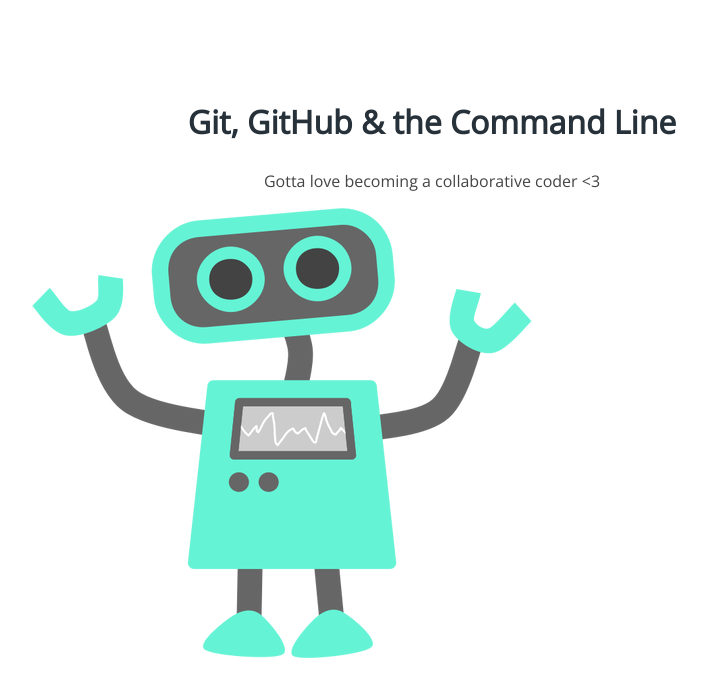
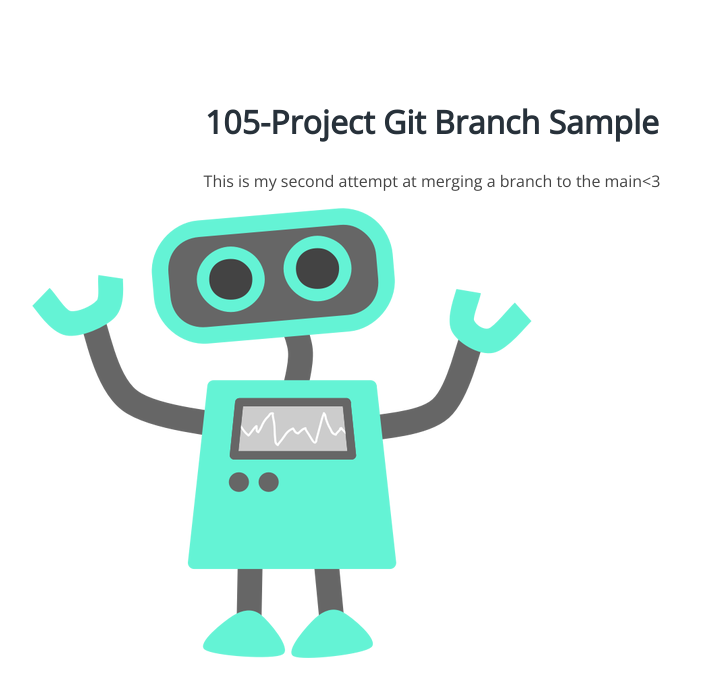
Before and after one commit to lohendricks/105-project, a plain HTML site: page index.html in a window 1280 px wide. Shown: the whole page, without its empty margins (208-915 px from the left). Drawn offline with nearby package versions, Linux system fonts and the light colour scheme.

Commit message:
first experiment

```diff
--- a/index.html
+++ b/index.html
@@ -8,8 +8,8 @@
 </head>
 <body>
 	<section>
-		<h1>Git, GitHub & the Command Line</h1>
-		<p>Gotta love becoming a collaborative coder <3</p>
+		<h1>105-Project Git Branch Sample</h1>
+		<p>This is my second attempt at merging a branch to the main<3</p>
 		<img src="img/happy-blue-robot.png">
 	</section>
 </body>
```
